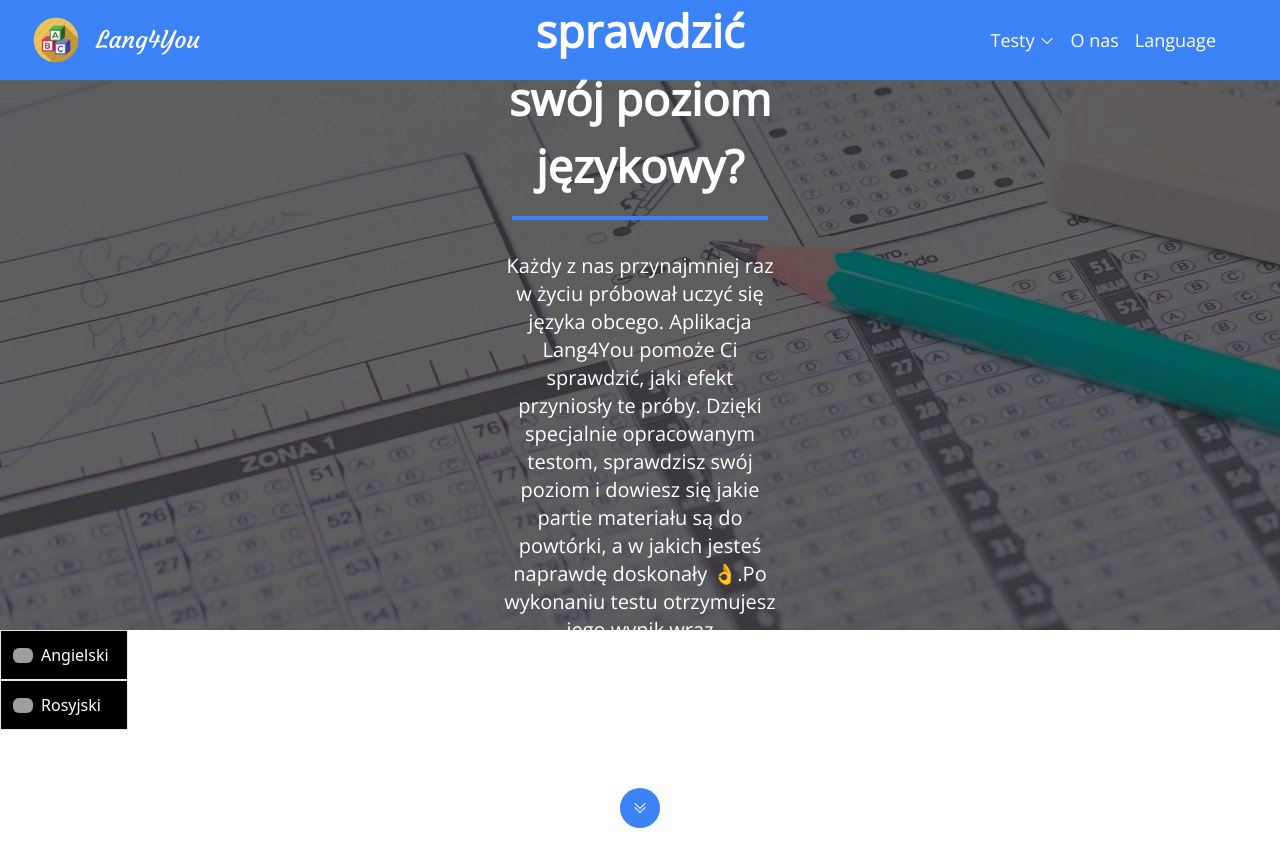
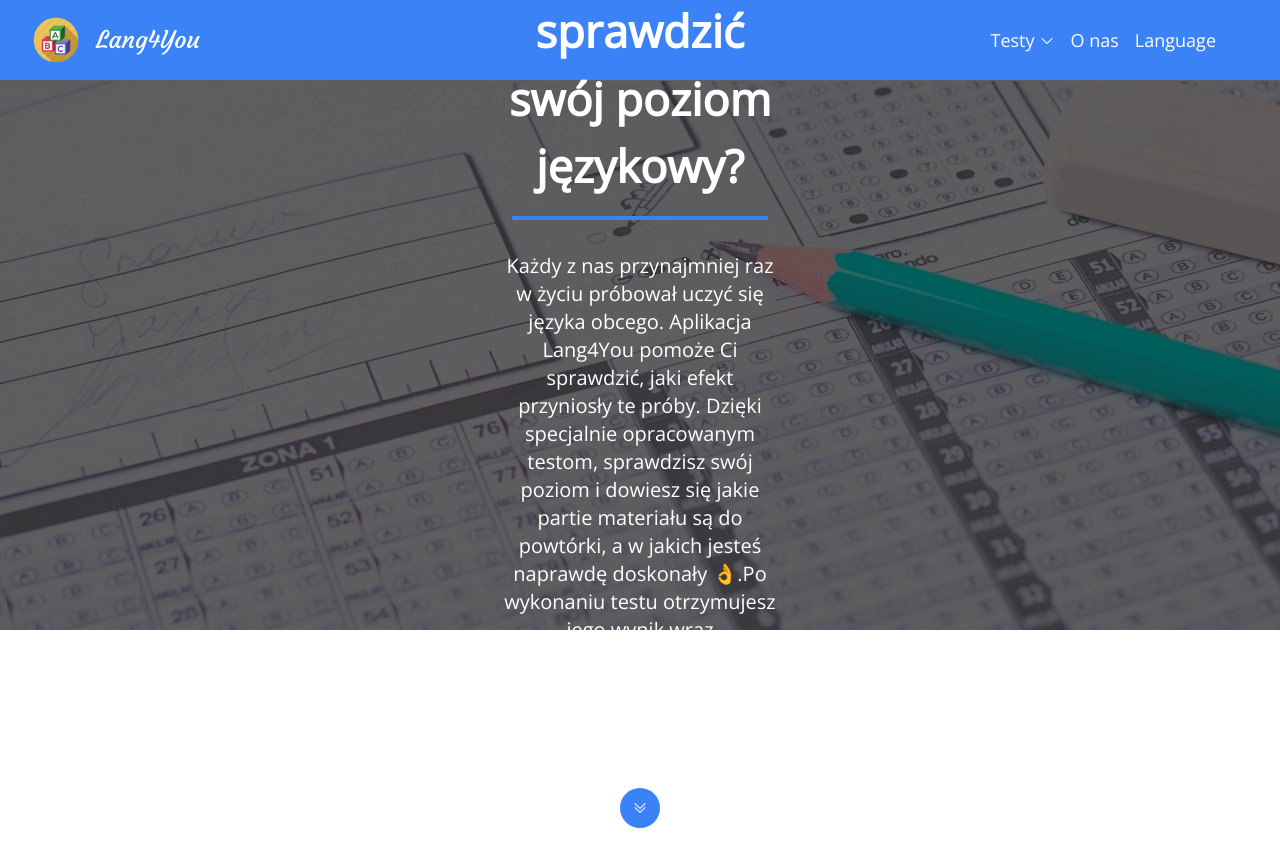
Before and after one commit to DominoxB/language-tests, a Vue app: page / in a window 1280 px wide. Built offline with nearby package versions, Linux system fonts and the light colour scheme; grey boxes are pictures that could not be loaded.

Commit message:
style: change style of navbar

```diff
--- a/src/components/molecules/TestItems.vue
+++ b/src/components/molecules/TestItems.vue
@@ -1,8 +1,10 @@
 <template>
-  <div class="p-3 border w-32 flex items-center space-x-2 hover:bg-slate-500 text-white bg-black cursor-pointer"
-    v-for="test in tests" :key="test.id">
-    <img :src="test.icon" alt="flag" class="w-5 rounded-md" />
-    <span>{{ test.name }}</span>
+  <div class="mt-2 border absolute">
+    <div class="p-2 w-32 flex items-center hover:bg-slate-600 text-white bg-slate-800 cursor-pointer"
+      v-for="test in tests" :key="test.id">
+      <img :src="test.icon" alt="flag" class="w-5 mr-2" />
+      <span>{{ test.name }}</span>
+    </div>
   </div>
 </template>
 
--- a/src/views/HomePage.vue
+++ b/src/views/HomePage.vue
@@ -2,7 +2,6 @@
   <div>
     <TopNavbar />
     <IntroContent />
-    <TestItems />
   </div>
 </template>
 
@@ -10,13 +9,11 @@
 import { defineComponent } from 'vue'
 import IntroContent from '../components/organisms/IntroContent.vue'
 import TopNavbar from '../components/organisms/TopNavbar.vue'
-import TestItems from '../components/molecules/TestItems.vue'
 export default defineComponent ({
   name: 'HomePage',
   components: {
     IntroContent,
-    TopNavbar,
-    TestItems
+    TopNavbar
   }
 })
 </script>
```
